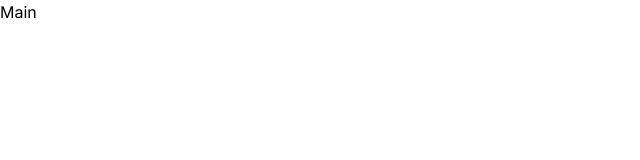
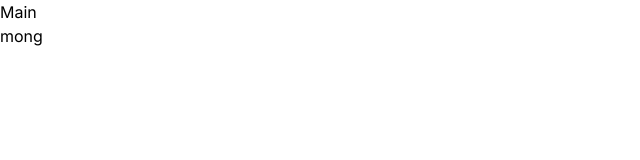
Before and after one commit to Umar-Farooq-217/firebase, a Next.js app: page / in a window 1280 px wide. Shown: the top 160 px of the page, without its empty margins (0-640 px from the left). Built offline with nearby package versions, Linux system fonts and the light colour scheme.

Commit message:
firebase

```diff
--- a/app/components/navbar/Navbar.js
+++ b/app/components/navbar/Navbar.js
@@ -5,7 +5,10 @@ export default function Navbar() {
     <div>
        <div>
         <nav>
-
+          <div>
+          <ion-icon className='bg-red-400' name="logo-dropbox"></ion-icon>
+          mong
+          </div>
         </nav>
        </div>
 
```
